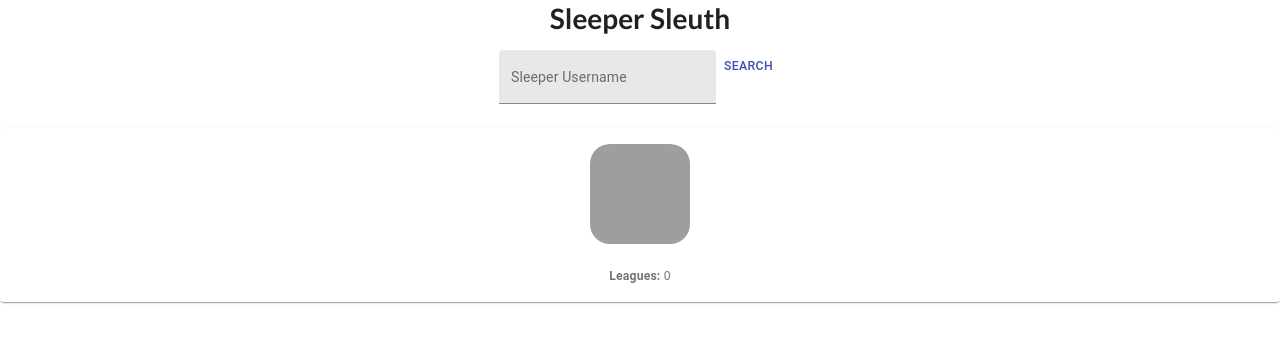
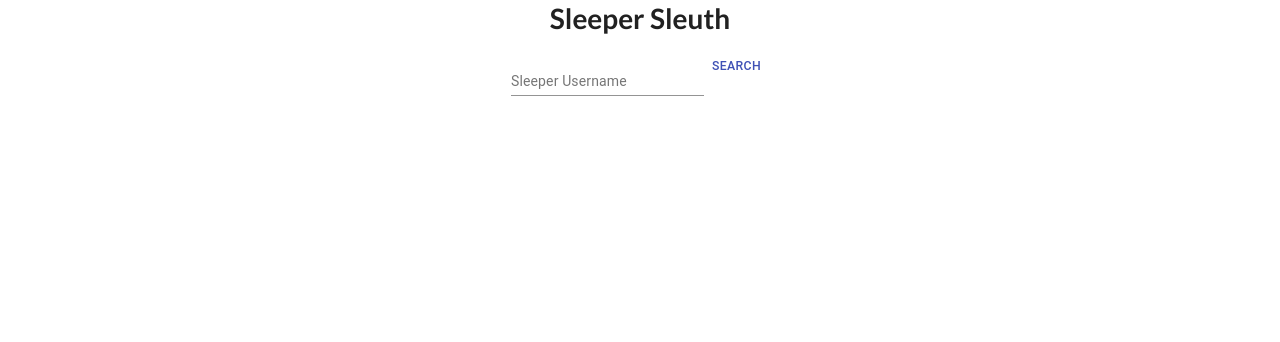
Before and after one commit to c-mattingly/Sleeper-Sleuth, a React (Create React App) app: page / in a window 1280 px wide. Shown: the top 342 px of the page. Built offline with nearby package versions, Linux system fonts and the light colour scheme; grey boxes are pictures that could not be loaded.

Commit message:
adds handling of mistyped usernames or usernames not found

```diff
--- a/src/components/InfoCard/InfoCard.jsx
+++ b/src/components/InfoCard/InfoCard.jsx
@@ -13,6 +13,7 @@ export default function InfoCard({userName, userID, userAvatar, classes, leagues
 
 console.log(leagues.length)
 
+if ((userName) && (userName !== "Username Not Found")) {
     return (
         <Card className={classes.root}>
             <CardActionArea>
@@ -27,4 +28,15 @@ console.log(leagues.length)
             </CardActionArea>
         </Card>
     )
+} else if (!userName) {
+    return (
+        <h3></h3>
+    )
+
+} else {
+    return (
+        <h3>Username Not Found</h3>
+    )
+
 }
+}
--- a/src/components/LeagueCard/LeagueCard.jsx
+++ b/src/components/LeagueCard/LeagueCard.jsx
@@ -65,7 +65,7 @@ export default function LeagueCard({ classes, league, userName }) {
         }
     }, [league.league_id]);
 
-    if ((teams) && (rosters)) {
+    if ((teams) && (rosters) && (userName !== "Username Not Found")) {
 
         return (
             <div id="LeagueCard-card">
@@ -111,7 +111,7 @@ export default function LeagueCard({ classes, league, userName }) {
         )
     } else {
         return (
-            <h3>.</h3>
+            <h3></h3>
         )
     }
 }
--- a/src/components/RosterCard/RosterCard.jsx
+++ b/src/components/RosterCard/RosterCard.jsx
@@ -14,10 +14,10 @@ export default function RosterCard({ classes, player, roster, playerDB }) {
     // const playerFind = Object.values(playerDB)
     // const playerFindArr = Array.from(playerFind)
     // const playerFile = Object.values(playerDB).reduce((acc, v) => acc.set(v.fantasy_data_id, v), new Map());
-    const playerFile = Object.keys(playerDB).filter(v => playerDB[v].fantasy_data_id = player).map(key => ({ [key]: playerDB[key] }))
+    // const playerFile = Object.keys(playerDB).filter(v => playerDB[v].fantasy_data_id = player).map(key => ({ [key]: playerDB[key] }))
     // console.log(playerFindArr, " <--values");
 
-    console.log(playerFile, " <playerFile")
+    // console.log(playerFile, " <playerFile")
 
 
 
--- a/src/components/SearchBar/SearchBar.jsx
+++ b/src/components/SearchBar/SearchBar.jsx
@@ -19,14 +19,14 @@ export default function SearchBar({handleFormSubmit}) {
 
 
     return (
-        <Container>
+        <Container id="SearchBar-container">
             <form onSubmit={handleSubmit}>
-            <TextField
+            <TextField id="SearchBar-textField"
             htmlFor="leagueSearch"
             id="filled-search"
             label="Sleeper Username"
             type="text"
-            variant="filled"
+            variant="standard"
             value={leagueSearch}
             onChange={handleInput} />
             <Button color="primary" type="submit">Search</Button>
--- a/src/components/TeamCard/TeamCard.jsx
+++ b/src/components/TeamCard/TeamCard.jsx
@@ -18,7 +18,7 @@ export default function TeamCard({ classes, team, rosters, userName, playerDB })
 
     const roster = rosters.find(({ owner_id }) => owner_id === team.user_id);
 
-    if (roster) {
+    if ((roster) && (userName !== "Username Not Found")) {
         return (
             <div id="TeamCard-card">
             <Card className={classes.root} >
@@ -41,7 +41,7 @@ export default function TeamCard({ classes, team, rosters, userName, playerDB })
                         </AccordionSummary>
                         <AccordionDetails>
 
-                        <Typography>
+                        {/* <Typography>
 
                             {roster.players.map((player, index) => {
 
@@ -55,7 +55,7 @@ export default function TeamCard({ classes, team, rosters, userName, playerDB })
                                     />
                                 );
                             })}
-                        </Typography>
+                        </Typography> */}
 
                         </AccordionDetails>
                         </Accordion>
@@ -66,7 +66,7 @@ export default function TeamCard({ classes, team, rosters, userName, playerDB })
         )
     } else {
         return (
-            <h3>.</h3>
+            <h3></h3>
         )
     }
 
--- a/src/index.css
+++ b/src/index.css
@@ -42,6 +42,14 @@ code {
   color: red;
 }
 
+#SearchBar-container {
+  text-align: center;
+}
+
+#SearchBar-textField {
+  text-align: center;
+}
+
 #LeagueCard-card {
   display: flex !important;
   align-items: center !important ;
--- a/src/pages/HomePage/HomePage.jsx
+++ b/src/pages/HomePage/HomePage.jsx
@@ -36,10 +36,17 @@ export default function HomePage() {
 
                 .then((res) => res.json())
                 .then((data) => {
+                    if (data) {
                     setUserID(data.user_id)
                     setUserAvatar(data.avatar)
                     console.log(data.avatar)
                     console.log(data)
+                    } else if (data == 0){
+                        setUserName("")
+
+                    }else {
+                        setUserName("Username Not Found")
+                    }
                 });
         }
     }, [userName]);
```
